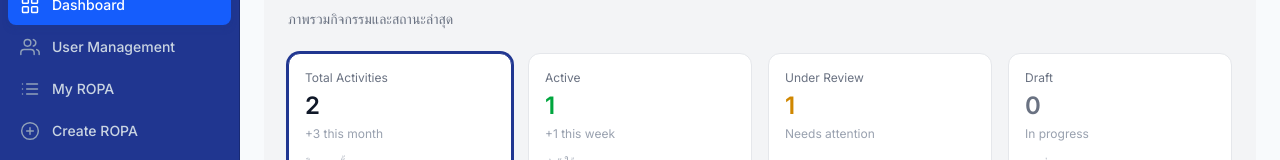
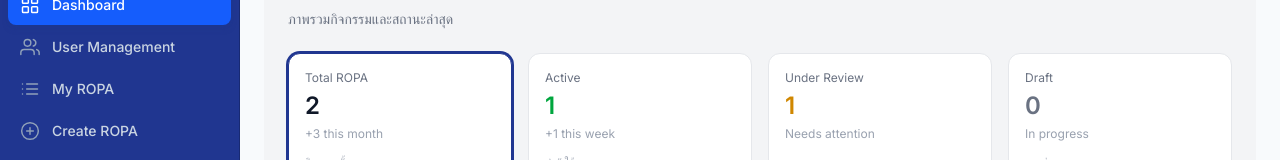
Before and after one commit to Jinny112477/RaPo, a Next.js app in the folder rapo/: page /dashboard in a window 1280 px wide. Shown: the part 139-299 px from the top of the page. Built offline with nearby package versions, Linux system fonts and the light colour scheme; sample sign-in values are in the browser's storage.

Commit message:
Update page.tsx

```diff
--- a/rapo/app/(dashboard)/dashboard/page.tsx
+++ b/rapo/app/(dashboard)/dashboard/page.tsx
@@ -25,7 +25,7 @@ export default function DashboardPage() {
   const stats = [
     {
       key: 'ALL',
-      title: 'Total Activities',
+      title: 'Total ROPA',
       value: mockStats.total,
       sub: 'กิจกรรมทั้งหมด',
       extra: '+3 this month',
```
